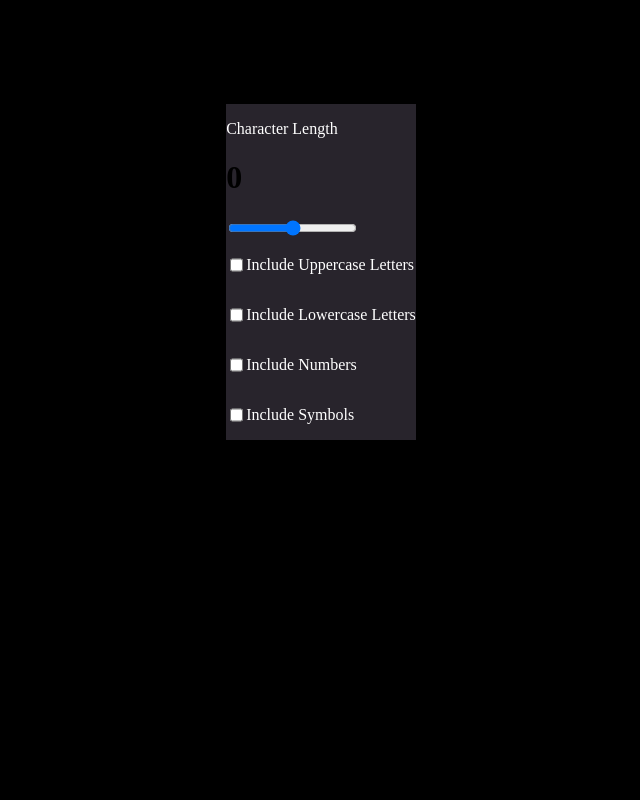
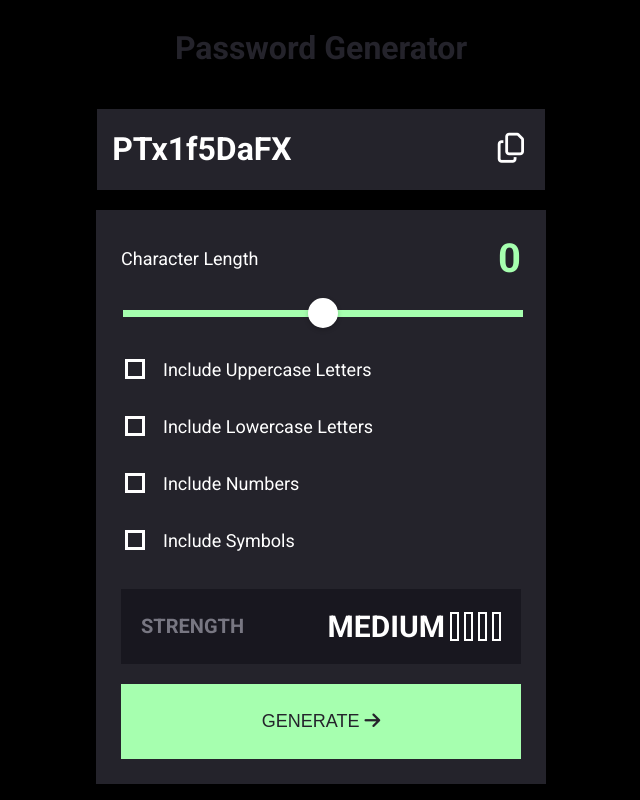
Before and after one commit to ramimltsk/pass-generator-unfinished, a plain HTML site: page index.html in a window 1280 px wide. Shown: the whole page, without its empty margins (319-959 px from the left). Drawn offline with Linux system fonts and the light colour scheme.

Commit message:
Add files via upload

```diff
--- a/index.html
+++ b/index.html
@@ -6,15 +6,19 @@
     <meta name="viewport" content="width=device-width, initial-scale=1.0">
     <title>Document</title>
     <link rel="stylesheet" href="qqq.css">
+    <link rel="preconnect" href="https://fonts.googleapis.com">
+    <link rel="preconnect" href="https://fonts.gstatic.com" crossorigin>
+    <link href="https://fonts.googleapis.com/css2?family=DM+Sans:ital,opsz,wght@0,9..40,100..1000;1,9..40,100..1000&family=Roboto:ital,wght@0,100..900;1,100..900&display=swap" rel="stylesheet">
+    <link rel="stylesheet" href="https://cdnjs.cloudflare.com/ajax/libs/font-awesome/6.7.2/css/all.min.css" integrity="sha512-Evv84Mr4kqVGRNSgIGL/F/aIDqQb7xQ2vcrdIwxfjThSH8CSR7PBEakCr51Ck+w+/U6swU2Im1vVX0SVk9ABhg==" crossorigin="anonymous" referrerpolicy="no-referrer" />
 </head>
 
 <body>
 
-    <h1>Password Generator</h1>
-    <div class="everything">
+    <h1 class="title">Password Generator</h1>
+    <div class="tip">
         <div class="output">
-            <p></p>
-
+            <h1>PTx1f5DaFX</h1>
+            <button><i class="fa-regular fa-copy"></i></button>
         </div>
 
     </div>
@@ -24,7 +28,7 @@
         <div class="top">
             <div class="length">
                 <p>Character Length</p>
-                <h1>0</h1>
+                <h1 class="leng">0</h1>
             </div>
 
             <div class="slider">
@@ -54,7 +58,23 @@
             </div>
         </div>
 
+
+        <div class="str">
+            <h2>STRENGTH</h2>
+
+            <div class="difficulty">
+                <h1>MEDIUM</h1>
+                    <div class="diff one"></div>
+                    <div class="diff two"></div>
+                    <div class="diff three"></div>
+                    <div class="diff four"></div>
+            </div>
+        </div>
+
+        <button class="generate">GENERATE <i class="fa-solid fa-arrow-right"></i> </button>
     </div>
+
+
 </body>
 
 </html>
--- a/qqq.css
+++ b/qqq.css
@@ -4,54 +4,179 @@ body {
     align-items: center;
     flex-direction: column;
     background-color: black;
+    font-family: "Roboto", serif;
+    gap: 20px;
+}
+
+.title{
+  color:#24232b ;
+  font-family: "Roboto", serif;
+}
+
+
+.main{
+  display: flex;
+  flex-direction: column;
+  gap: 20px;
+  background-color: #24232b;
+  padding: 25px;
 }
 
 .main P {
     color: white;
+    font-size: 18px;
 }
 
+.leng{
+  color: rgba(166,255,175,255);
+  font-size: 40px;
+}
+
+.tip{
+  background-color:#24232b ;
+}
+
+.output{
+  display: flex;
+  align-items: center;
+  justify-content: space-between;
+  gap: 200px;
+  padding-left: 15px;
+  padding-right: 15px;
+  color: white;
+}
+
+.output button{
+  background-color: #24232b;
+  border: 0;
+  color: white;
+  font-size: 30px;
+  cursor: pointer;
+}
+
+.length{
+  display: flex;
+  justify-content: space-between;
+  align-items: center;
+  width: 400px;
+  padding-bottom: 20px;
+}
+
+.length p{
+  margin: 0;
+}
+
+.length h1{
+  margin: 0;
+}
+
+/* Hide default checkbox */
 input[type="checkbox"] {
-    /* display: none; */
+    appearance: none;
+    -webkit-appearance: none;
+    -moz-appearance: none;
+    width: 20px;
+    height: 20px;
+    border: 3px solid white;
+    position: relative;
+    cursor: pointer;
+  }
+
+  /* Custom checkmark */
+  input[type="checkbox"]:checked::before {
+    content: "✔";
+    font-size: 16px;
+    color: black;
+    position: absolute;
+    top: 50%;
+    left: 50%;
+    transform: translate(-50%, -50%);
+  }
+
+  /* Change background when checked */
+  input[type="checkbox"]:checked {
+    background-color: rgba(166,255,175,255);
+    border-color: rgba(166,255,175,255);
+  }
+
+.check{
+    display: flex;
+    align-items: center;
+    gap: 15px;
+}
+
+input[type="range"]{
+    appearance: none;
+    -webkit-appearance: none;
+    -moz-appearance: none;
+    background-color: rgba(166,255,175,255);
+    height: 7px;
+    width: 100%;
 }
 
 
-input[type="checkbox"]+label {
-    padding-left: 30px;
+input[type="range"]::-webkit-slider-thumb {
+    -webkit-appearance: none;
+    appearance: none;
+    width: 30px;
+    height: 30px;
+    background: white; /* Change the color */
+    border-radius: 50%; /* Make it a circle */
+    border: 2px solid #fff;
     cursor: pointer;
-    font-size: 18px;
+    box-shadow: 0px 2px 5px rgba(0, 0, 0, 0.2);
+    transition: 0.3s;
+  }
+
+input[type="range"]::-webkit-slider-thumb:hover{
+    -webkit-appearance: none;
+    appearance: none;
+    background: black;
+    border: 3px solid rgba(166,255,175,255);
 }
 
-input[type="checkbox"]+label::before {
-    content: '';
-    left: 0;
-    top: 0;
-    width: 20px;
-    height: 20px;
-    border: 2px solid #333;
-    background-color: #fff;
-    border-radius: 4px;
+.str{
+  display: flex;
+  align-items: center;
+  justify-content: space-between;
+  background-color: #18171f;
+  width: 90%;
+  padding-left:20px ;
+  padding-right:20px ;
 }
 
-
-input[type="checkbox"]:checked+label::before {
-    background-color: #4CAF50;
-    border-color: #4CAF50;
+.str h2{
+  font-size: 20px;
+  color: #787782;
 }
 
-input[type="checkbox"]:checked+label::after {
-    content: '\2714';
-
-    left: 5px;
-    top: 0;
-    font-size: 16px;
-    color: white;
+.diff{
+  height: 25px;
+  width: 5px;
+  border: 2px solid white;
 }
 
-.main {
-    background-color: rgb(40, 36, 44);
+.difficulty h1{
+  font-size: 30px;
+  color: white;
 }
 
-.check {
-    display: flex;
+.difficulty{
+  display: flex;
+  align-items: center;
+  gap: 5px;
+}
 
+.generate{
+  padding: 25px;
+  width: 100%;
+  font-size: 18px;
+  background-color:rgba(166,255,175,255);
+  border: 2px solid rgba(166,255,175,255);
+  color: #24232b;
 }
+
+.generate:hover{
+  background-color:#24232b ;
+  color:rgba(166,255,175,255) ;
+}
```
